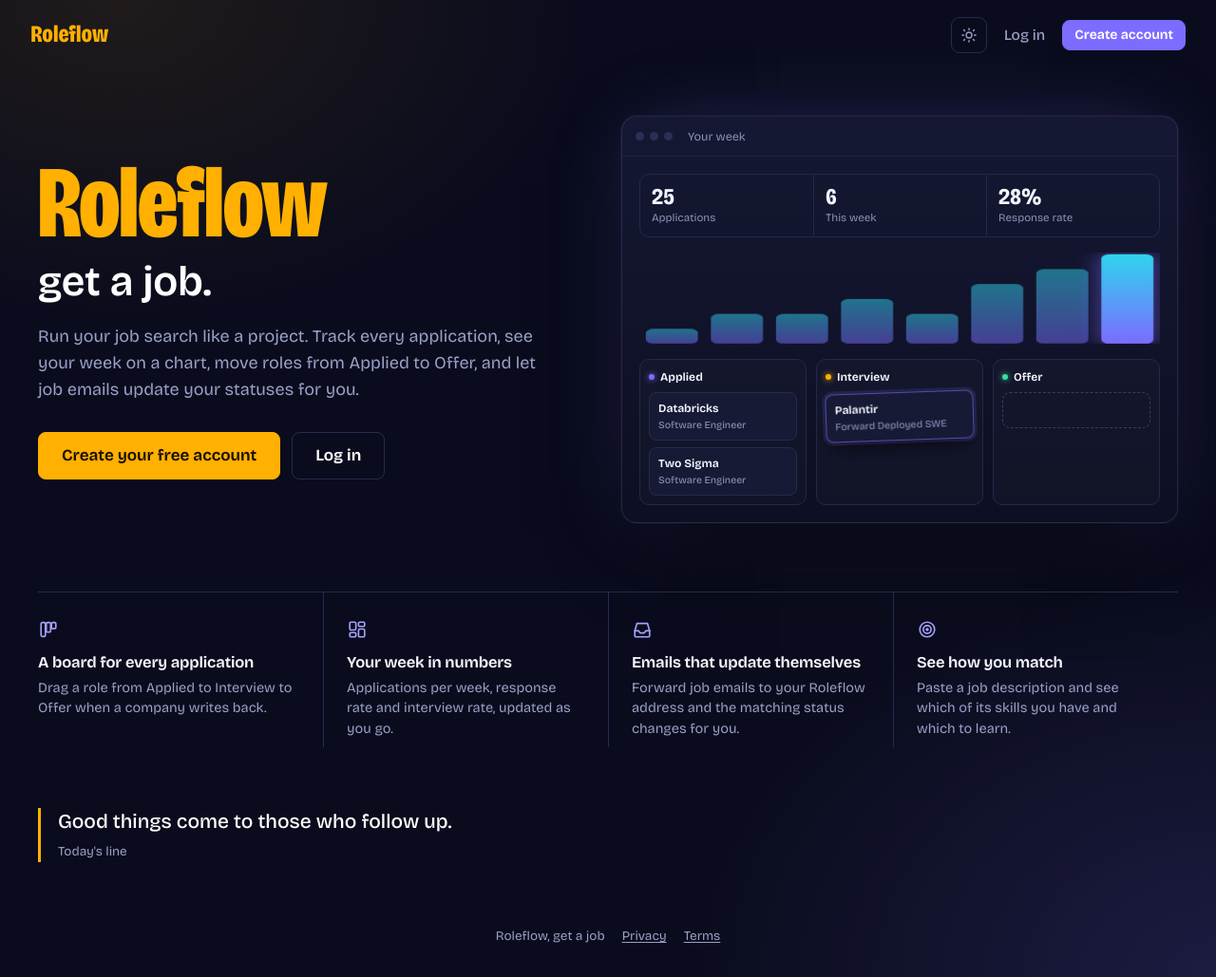
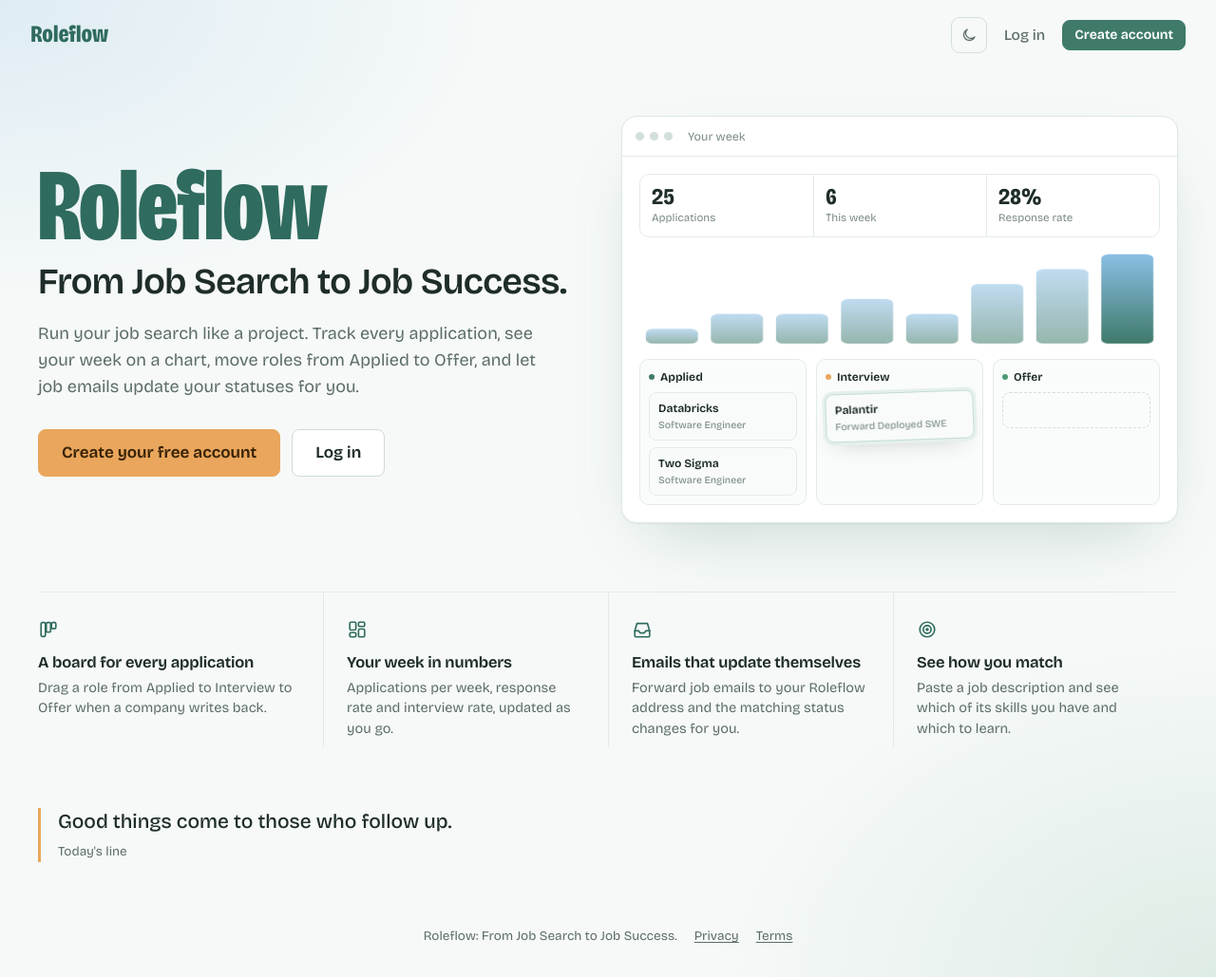
Before and after one commit to bdeepthip/career-project, a Flask app: page / in a window 1280 px wide. Shown: the whole page at 95% size. Run offline with Flask 3, Linux system fonts and the light colour scheme; some libraries are stand-ins or nearby versions.

Commit message:
Calm light theme by default, new tagline
- Light is now the default: misty sage greens, soft sky and apricot accents,
  pale sage sidebar; dark mode stays one click away
- Tagline: From Job Search to Job Success.
- Light link preview image and icon
- Colours that were fixed for the dark theme now come from theme tokens

Co-Authored-By: Claude Opus 5.5 <noreply@anthropic.com>
Claude-Session: https://claude.ai/code/session_01Nc8MF5fr1jTfTXoptpfRJJ

```diff
--- a/jobtrack/static/css/style.css
+++ b/jobtrack/static/css/style.css
@@ -31,13 +31,13 @@
     --surface: #14172f;
     --surface-2: #191d3a;
     --sunken: #1d2144;
-    --line: #242949;
-    --line-strong: #353b66;
+    --line: var(--pv-line);
+    --line-strong: var(--pv-line-strong);
 
     --text: #d8daef;
-    --muted: #8b90b6;
+    --muted: var(--pv-muted);
     --faint: #5f6491;
-    --heading: #f4f5fd;
+    --heading: var(--pv-strong);
 
     --action: #7c6cff;
     --action-dark: #6a59f5;
@@ -71,6 +71,22 @@
     --shadow-lg: 0 24px 60px -20px rgba(0, 0, 0, 0.85);
     --overlay: rgba(4, 5, 14, 0.72);
 
+    --chrome-strong: #ffffff;
+    --brand: #ffb000;
+    --active-a: rgba(124, 108, 255, 0.2);
+    --active-b: rgba(124, 108, 255, 0.05);
+    --active-icon: #c9c2ff;
+    --active-glow: rgba(124, 108, 255, 0.7);
+    --pv-bg: linear-gradient(180deg, rgba(23, 26, 53, 0.92), rgba(14, 16, 36, 0.92));
+    --pv-border: rgba(255, 255, 255, 0.09);
+    --pv-shadow: 0 40px 90px -30px rgba(0, 0, 0, 0.9), 0 0 0 1px rgba(124, 108, 255, 0.08), 0 0 80px -20px rgba(124, 108, 255, 0.35);
+    --pv-card: #171a35;
+    --pv-line: #242949;
+    --pv-line-strong: #2a2f55;
+    --pv-text: #d8daef;
+    --pv-strong: #f4f5fd;
+    --pv-muted: #8b90b6;
+
     --radius: 12px;
     --radius-small: 8px;
     --font: "Bricolage Grotesque", -apple-system, BlinkMacSystemFont, "Segoe UI", Roboto, sans-serif;
@@ -80,51 +96,72 @@
 :root[data-theme="light"] {
     color-scheme: light;
 
-    --ink: #12152e;
-    --ink-2: #1f2346;
-    --ink-3: #31365f;
-    --ink-text: #b4b8da;
-
-    --paper: #f4f5fa;
+    /* Calm and light: misty sage greens with soft sky and apricot accents */
+    --ink: #eef4f1;            /* sidebar and top bars: pale sage */
+    --ink-2: #e2ece7;
+    --ink-3: #d3e0da;
+    --ink-text: #5d6d68;
+    --chrome-strong: #1f2d2a;
+    --brand: #2f6b5e;
+
+    --paper: #f6f9f8;
     --surface: #ffffff;
-    --surface-2: #f9fafd;
-    --sunken: #eceef5;
-    --line: #e3e5ef;
-    --line-strong: #cdd0e0;
-
-    --text: #22253a;
-    --muted: #5f6480;
-    --faint: #9599b0;
-    --heading: #12152e;
-
-    --action: #5b4be8;
-    --action-dark: #4a3ad6;
-    --action-soft: #eeecfe;
-    --action-line: #cfc9fb;
-    --action-text: #3d2fbf;
+    --surface-2: #fafcfb;
+    --sunken: #edf2f0;
+    --line: #e2e9e6;
+    --line-strong: #cfdad5;
+
+    --text: #2c3a37;
+    --muted: #647370;
+    --faint: #98a5a1;
+    --heading: #1f2d2a;
+
+    --action: #3f7a6a;
+    --action-dark: #33675a;
+    --action-soft: #e5f0ec;
+    --action-line: #c3dbd3;
+    --action-text: #2f6356;
     --on-action: #ffffff;
-    --link: #4e3ee0;
-    --cyan: #0891b2;
-
-    --marigold-soft: #fff4d9;
-    --marigold-line: #f2d48a;
-    --marigold-text: #7a4a00;
-
-    --green: #17804f;
-    --green-soft: #e2f4ea;
-    --green-line: #b5e2c9;
-    --green-text: #0f5a37;
-    --amber: #a35f00;
-    --amber-soft: #fff0d6;
-    --red: #c23434;
-    --red-strong: #a32626;
-    --red-soft: #fde8e8;
-    --red-line: #f4bcbc;
-    --red-text: #8c1f1f;
-
-    --shadow-sm: 0 1px 2px rgba(18, 21, 46, 0.05), 0 8px 24px -14px rgba(18, 21, 46, 0.2);
-    --shadow-lg: 0 24px 60px -20px rgba(18, 21, 46, 0.35);
-    --overlay: rgba(18, 21, 46, 0.5);
+    --link: #2f6b5e;
+    --cyan: #8cbfe6;
+
+    --marigold: #e9a65c;
+    --marigold-dark: #d99446;
+    --marigold-soft: #fcf0e2;
+    --marigold-line: #f1d3ae;
+    --marigold-text: #8a5523;
+    --on-marigold: #3a2408;
+
+    --green: #4c9a74;
+    --green-soft: #e6f3ec;
+    --green-line: #bfe0cd;
+    --green-text: #2f6a4c;
+    --amber: #a8692a;
+    --amber-soft: #fcf0e2;
+    --red: #c46a6a;
+    --red-strong: #ad5555;
+    --red-soft: #fbeeee;
+    --red-line: #efcfcf;
+    --red-text: #8e4343;
+
+    --active-a: rgba(63, 122, 106, 0.14);
+    --active-b: rgba(63, 122, 106, 0.04);
+    --active-icon: #3f7a6a;
+    --active-glow: rgba(63, 122, 106, 0.35);
+
+    --pv-bg: #ffffff;
+    --pv-border: #dfe8e4;
+    --pv-shadow: 0 30px 70px -30px rgba(47, 107, 94, 0.28), 0 1px 2px rgba(31, 45, 42, 0.05);
+    --pv-card: #f8fbfa;
+    --pv-line: #e3ebe7;
+    --pv-line-strong: #d3dfda;
+    --pv-text: #2c3a37;
+    --pv-strong: #1f2d2a;
+    --pv-muted: #7b8a86;
+
+    --shadow-sm: 0 1px 2px rgba(31, 45, 42, 0.04), 0 8px 24px -16px rgba(31, 45, 42, 0.16);
+    --shadow-lg: 0 24px 60px -24px rgba(31, 45, 42, 0.25);
+    --overlay: rgba(31, 45, 42, 0.35);
 }
 
 *,
@@ -184,7 +221,7 @@ img, svg { display: block; }
     font-stretch: 75%;
     letter-spacing: -0.02em;
     line-height: 0.85;
-    color: var(--marigold);
+    color: var(--brand);
     text-decoration: none;
 }
 
@@ -400,7 +437,7 @@ progress::-moz-progress-bar { background: var(--marigold); border-radius: 999px;
 }
 
 .landing-wordmark {
-    color: var(--marigold);
+    color: var(--brand);
     font-size: clamp(120px, 24vw, 300px);
     font-weight: 800;
     font-stretch: 75%;
@@ -410,7 +447,7 @@ progress::-moz-progress-bar { background: var(--marigold); border-radius: 999px;
 
 .landing-tagline {
     margin-top: 14px;
-    color: #fff;
+    color: var(--chrome-strong);
     font-size: clamp(28px, 4vw, 44px);
     font-weight: 600;
     line-height: 1.1;
@@ -435,7 +472,7 @@ progress::-moz-progress-bar { background: var(--marigold); border-radius: 999px;
 
 .landing-daily blockquote,
 .auth-daily blockquote {
-    color: #fff;
+    color: var(--chrome-strong);
     font-size: 21px;
     font-weight: 500;
     line-height: 1.35;
@@ -710,8 +747,8 @@ progress::-moz-progress-bar { background: var(--marigold); border-radius: 999px;
 .btn-marigold { background: var(--marigold); border-color: var(--marigold); color: var(--on-marigold); }
 .btn-marigold:hover { background: var(--marigold-dark); border-color: var(--marigold-dark); color: var(--on-marigold); }
 
-.btn-ghost { background: transparent; border-color: var(--ink-3); color: #fff; }
-.btn-ghost:hover { background: var(--ink-2); border-color: var(--ink-text); color: #fff; }
+.btn-ghost { background: transparent; border-color: var(--ink-3); color: var(--chrome-strong); }
+.btn-ghost:hover { background: var(--ink-2); border-color: var(--ink-text); color: var(--chrome-strong); }
 
 
 /* ---------- Forms ---------- */
@@ -2304,11 +2341,11 @@ a.panel-meta:hover { text-decoration: underline; }
 .landing-beta::before { content: ""; display: inline-block; width: 7px; height: 7px; margin-right: 8px; border-radius: 50%; background: var(--marigold); box-shadow: 0 0 10px var(--marigold); vertical-align: 1px; }
 
 .preview {
-    border: 1px solid rgba(255, 255, 255, 0.09);
+    border: 1px solid var(--pv-border);
     border-radius: 16px;
-    background: linear-gradient(180deg, rgba(23, 26, 53, 0.92), rgba(14, 16, 36, 0.92));
-    box-shadow: 0 40px 90px -30px rgba(0, 0, 0, 0.9), 0 0 0 1px rgba(124, 108, 255, 0.08), 0 0 80px -20px rgba(124, 108, 255, 0.35);
-    color: #d8daef;
+    background: var(--pv-bg);
+    box-shadow: var(--pv-shadow);
+    color: var(--pv-text);
     overflow: hidden;
 }
 
@@ -2317,49 +2354,49 @@ a.panel-meta:hover { text-decoration: underline; }
     align-items: center;
     gap: 6px;
     padding: 11px 14px;
-    border-bottom: 1px solid rgba(255, 255, 255, 0.06);
-}
-
-.preview-bar span { width: 9px; height: 9px; border-radius: 50%; background: #2a2f55; }
-.preview-bar p { margin-left: 10px; color: #8b90b6; font-size: 12.5px; }
+    border-bottom: 1px solid var(--pv-line);
+}
+
+.preview-bar span { width: 9px; height: 9px; border-radius: 50%; background: var(--pv-line-strong); }
+.preview-bar p { margin-left: 10px; color: var(--pv-muted); font-size: 12.5px; }
 
 .preview-body { display: grid; gap: 16px; padding: 18px; }
 
-.preview-numbers { display: grid; grid-template-columns: repeat(3, 1fr); border: 1px solid #242949; border-radius: 10px; }
+.preview-numbers { display: grid; grid-template-columns: repeat(3, 1fr); border: 1px solid var(--pv-line); border-radius: 10px; }
 .preview-numbers div { display: flex; flex-direction: column; padding: 10px 12px; }
-.preview-numbers div + div { border-left: 1px solid #242949; }
-.preview-numbers strong { color: #f4f5fd; font-size: 24px; font-weight: 720; font-stretch: 82%; line-height: 1.1; }
-.preview-numbers small { color: #8b90b6; font-size: 11.5px; }
+.preview-numbers div + div { border-left: 1px solid var(--pv-line); }
+.preview-numbers strong { color: var(--pv-strong); font-size: 24px; font-weight: 720; font-stretch: 82%; line-height: 1.1; }
+.preview-numbers small { color: var(--pv-muted); font-size: 11.5px; }
 
 .preview-chart { width: 100%; height: 96px; }
 .preview-chart rect { fill: url(#preview-glow); opacity: 0.5; }
 .preview-chart rect.is-current { opacity: 1; filter: drop-shadow(0 0 8px rgba(124, 108, 255, 0.6)); }
-.preview .stop-a { stop-color: #7c6cff; }
-.preview .stop-b { stop-color: #2fd5ee; }
+.preview .stop-a { stop-color: var(--action); }
+.preview .stop-b { stop-color: var(--cyan); }
 
 .preview-board { display: grid; grid-template-columns: repeat(3, 1fr); gap: 10px; }
-.preview-col { display: grid; align-content: start; gap: 7px; padding: 9px; border: 1px solid #242949; border-radius: 10px; background: rgba(255, 255, 255, 0.015); }
-.preview-col p { display: flex; align-items: center; gap: 6px; color: #f4f5fd; font-size: 12px; font-weight: 650; }
+.preview-col { display: grid; align-content: start; gap: 7px; padding: 9px; border: 1px solid var(--pv-line); border-radius: 10px; background: rgba(255, 255, 255, 0.015); }
+.preview-col p { display: flex; align-items: center; gap: 6px; color: var(--pv-strong); font-size: 12px; font-weight: 650; }
 .dot { width: 6px; height: 6px; border-radius: 50%; }
-.dot-applied { background: #7c6cff; box-shadow: 0 0 6px #7c6cff; }
-.dot-interview { background: #ffb000; box-shadow: 0 0 6px #ffb000; }
-.dot-offer { background: #3ddc9a; box-shadow: 0 0 6px #3ddc9a; }
+.dot-applied { background: var(--action); box-shadow: 0 0 6px var(--action); }
+.dot-interview { background: var(--marigold); box-shadow: 0 0 6px var(--marigold); }
+.dot-offer { background: var(--green); box-shadow: 0 0 6px var(--green); }
 
 .preview-card {
     display: flex;
     flex-direction: column;
     padding: 7px 9px;
-    border: 1px solid #262b4d;
+    border: 1px solid var(--pv-line);
     border-radius: 8px;
-    background: #171a35;
-    color: #f4f5fd;
+    background: var(--pv-card);
+    color: var(--pv-strong);
     font-size: 12px;
     font-weight: 650;
 }
 
-.preview-card small { color: #8b90b6; font-size: 10.5px; font-weight: 450; }
+.preview-card small { color: var(--pv-muted); font-size: 10.5px; font-weight: 450; }
 .preview-card.is-moving { border-color: rgba(124, 108, 255, 0.6); box-shadow: 0 0 0 3px rgba(124, 108, 255, 0.15), 0 10px 24px -8px rgba(0, 0, 0, 0.8); transform: rotate(-2deg); }
-.preview-slot { height: 38px; border: 1px dashed #353b66; border-radius: 8px; }
+.preview-slot { height: 38px; border: 1px dashed var(--pv-line-strong); border-radius: 8px; }
 
 /* The card drifts to Interview once when the page opens */
 @media (prefers-reduced-motion: no-preference) {
@@ -2387,8 +2424,8 @@ a.panel-meta:hover { text-decoration: underline; }
 
 .landing-features li { padding: 28px 24px 8px 0; }
 .landing-features li + li { padding-left: 24px; border-left: 1px solid var(--ink-3); }
-.landing-features .icon { width: 22px; height: 22px; color: #a99fff; }
-.landing-features h3 { margin: 14px 0 6px; color: #f4f5fd; font-size: 16.5px; }
+.landing-features .icon { width: 22px; height: 22px; color: var(--link); }
+.landing-features h3 { margin: 14px 0 6px; color: var(--pv-strong); font-size: 16.5px; }
 .landing-features p { color: var(--ink-text); font-size: 14.5px; line-height: 1.5; }
 
 .landing-close { max-width: 1200px; width: 100%; margin: 24px auto 0; }
@@ -2482,3 +2519,61 @@ a.panel-meta:hover { text-decoration: underline; }
 @media (max-width: 900px) { .auth-wordmark { font-size: 60px; } }
 /* Keep "f" and "l" apart so the name reads clearly */
 .wordmark, .landing-wordmark, .auth-wordmark { font-variant-ligatures: none; letter-spacing: -0.01em; }
+
+
+/* =========================================================
+   Light theme details: the calm default
+   ========================================================= */
+
+[data-theme="light"] .sidebar { border-right-color: var(--ink-3); }
+[data-theme="light"] .shift { background: var(--surface); border-color: var(--ink-3); }
+[data-theme="light"] progress,
+[data-theme="light"] progress::-webkit-progress-bar { background: var(--ink-3); }
+[data-theme="light"] .menu-button,
+[data-theme="light"] .theme-icon { border-color: var(--ink-3); }
+[data-theme="light"] .btn-ghost { border-color: var(--line-strong); background: var(--surface); }
+[data-theme="light"] .btn-ghost:hover { background: var(--surface-2); border-color: var(--muted); }
+[data-theme="light"] .preview-card.is-moving { border-color: var(--action-line); box-shadow: 0 0 0 3px var(--action-soft), 0 12px 24px -12px rgba(31, 45, 42, 0.25); }
+[data-theme="light"] .preview-col { background: var(--surface-2); }
+[data-theme="light"] .dot { box-shadow: none; }
+[data-theme="light"] .column-dot { box-shadow: none !important; }
+[data-theme="light"] .preview-chart rect { opacity: 0.55; }
+[data-theme="light"] .preview-chart rect.is-current { opacity: 1; filter: none; }
+
+/* Soft light from the top-left on the brand pages, instead of the dark glow */
+[data-theme="light"] .theme-ink,
+[data-theme="light"] .auth-brand {
+    background:
+        radial-gradient(760px 460px at 0% 0%, rgba(140, 191, 230, 0.22), transparent 70%),
+        radial-gradient(760px 520px at 100% 100%, rgba(76, 154, 116, 0.14), transparent 70%),
+        var(--paper);
+}
+[data-theme="light"] .auth-brand { border-right: 1px solid var(--line); }
+[data-theme="light"] body.app {
+    background:
+        radial-gradient(900px 480px at 90% -10%, rgba(140, 191, 230, 0.16), transparent 70%),
+        var(--paper);
+    background-attachment: fixed;
+}
+[data-theme="light"] .landing-features,
+[data-theme="light"] .landing-features li + li,
+[data-theme="light"] .landing-features li:nth-child(n + 3) { border-color: var(--line); }
+[data-theme="light"] .shift-banner {
+    border: 1px solid var(--line);
+    background:
+        radial-gradient(520px 220px at 0% 0%, rgba(233, 166, 92, 0.14), transparent 70%),
+        var(--surface);
+}
+[data-theme="light"] .shift-banner-time { color: var(--marigold-dark); }
+[data-theme="light"] .landing-daily blockquote,
+[data-theme="light"] .auth-daily blockquote { color: var(--heading); }
+
+/* The tagline is a sentence now, so it sits a little smaller */
+.landing-tagline { font-size: clamp(26px, 3.2vw, 38px); letter-spacing: -0.015em; }
+.auth-tagline { font-size: 26px; letter-spacing: -0.01em; }
+[data-theme="light"] .monogram-0 { background: #e5f0ec; color: #2f6356; }
+[data-theme="light"] .monogram-1 { background: #fcf0e2; color: #8a5523; }
+[data-theme="light"] .monogram-2 { background: #e6f1f8; color: #2e5f80; }
+[data-theme="light"] .monogram-3 { background: #fbeeee; color: #8e4343; }
+[data-theme="light"] .monogram-4 { background: #eef3e4; color: #4f6630; }
+[data-theme="light"] .monogram-5 { background: #f0edf6; color: #5e5482; }
--- a/jobtrack/templates/auth/_layout.html
+++ b/jobtrack/templates/auth/_layout.html
@@ -11,7 +11,7 @@
 {% block content %}
 <section class="auth-brand" aria-label="Roleflow">
     <a class="auth-wordmark" href="{{ url_for('auth.home') }}">Roleflow</a>
-    <p class="auth-tagline">get a job.</p>
+    <p class="auth-tagline">From Job Search to Job Success.</p>
     <div class="auth-preview">{% include "_preview.html" %}</div>
     <figure class="auth-daily">
         <blockquote>{{ daily_line }}</blockquote>
--- a/jobtrack/templates/base.html
+++ b/jobtrack/templates/base.html
@@ -1,6 +1,6 @@
 {% from "_icons.html" import icon %}
 <!DOCTYPE html>
-<html lang="en" data-theme="{{ 'light' if request.cookies.get('theme') == 'light' else 'dark' }}">
+<html lang="en" data-theme="{{ 'dark' if request.cookies.get('theme') == 'dark' else 'light' }}">
 
 <head>
     <meta charset="UTF-8">
@@ -9,13 +9,13 @@
     <title>{% block title %}Your job search{% endblock %} | Roleflow</title>
     {% set page_description = "Roleflow helps you run your job search like a project: track every application, chart your week, move roles from Applied to Offer, and let job emails update your statuses." %}
     <meta name="description" content="{{ page_description }}">
-    <meta name="theme-color" content="#0a0c1d">
+    <meta name="theme-color" content="#f6f9f8">
     <link rel="icon" href="{{ url_for('static', filename='favicon.ico') }}" sizes="any">
     <link rel="icon" type="image/png" href="{{ url_for('static', filename='img/favicon-32.png') }}">
     <link rel="apple-touch-icon" href="{{ url_for('static', filename='img/apple-touch-icon.png') }}">
     <meta property="og:type" content="website">
     <meta property="og:site_name" content="Roleflow">
-    <meta property="og:title" content="Roleflow: get a job">
+    <meta property="og:title" content="Roleflow: From Job Search to Job Success.">
     <meta property="og:description" content="{{ page_description }}">
     <meta property="og:url" content="{{ url_for('auth.home', _external=True) }}">
     <meta property="og:image" content="{{ url_for('static', filename='img/og-image.png', _external=True) }}">
@@ -62,7 +62,7 @@
 
     <a class="sidebar-brand" href="{{ url_for('applications.dashboard') }}">
         <span class="wordmark">Roleflow</span>
-        <span class="wordmark-sub">get a job</span>
+        <span class="wordmark-sub">From job search to job success</span>
     </a>
 
     <nav class="sidebar-nav" aria-label="Main">
@@ -142,7 +142,7 @@
 </main>
 
 <footer class="site-footer">
-    <span>Roleflow, get a job</span>
+    <span>Roleflow: From Job Search to Job Success.</span>
     {{ footer_links() }}
 </footer>
 
--- a/jobtrack/templates/index.html
+++ b/jobtrack/templates/index.html
@@ -9,7 +9,7 @@
 <section class="landing-hero">
     <div class="landing-copy">
         <h1 class="landing-wordmark">Roleflow</h1>
-        <p class="landing-tagline">get a job.</p>
+        <p class="landing-tagline">From Job Search to Job Success.</p>
         <p class="landing-lead">
             Run your job search like a project. Track every application,
             see your week on a chart, move roles from Applied to Offer,
```
Also changed, not shown: other parts of jobtrack/static/css/style.css (+21 -21 lines), tests/test_board_and_insights.py (+4 -4 lines), jobtrack/static/favicon.ico, jobtrack/static/img/apple-touch-icon.png, jobtrack/static/img/favicon-32.png, jobtrack/static/img/icon-512.png, jobtrack/static/img/og-image.png.
